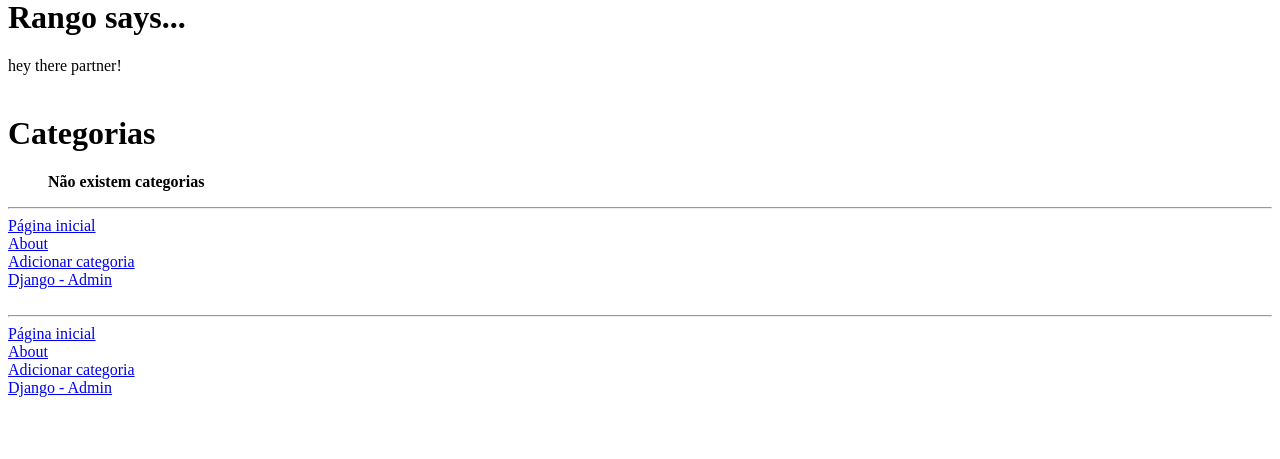
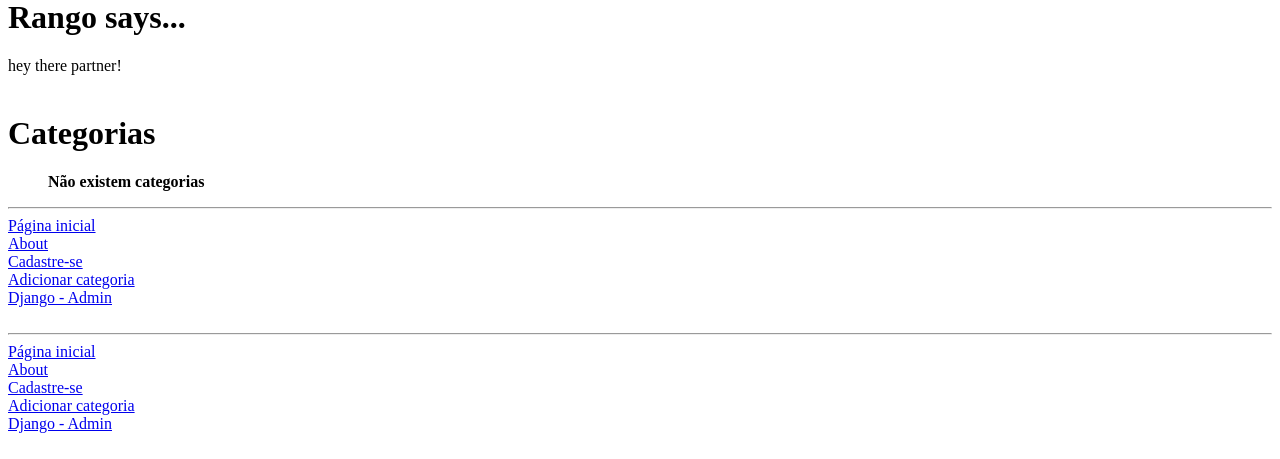
Before and after one commit to AndersonBatalha/tango_with_django, a Django app: page /rango/about/ in a window 1280 px wide. Shown: the part 722-1181 px from the top of the page. Before the commit the page ends 1119 px from the top, so only its background shows below. Run offline with Django 3.2, Linux system fonts and the light colour scheme; data that the repository does not hold is empty.

Commit message:
Inserido link no template base para cadastro de usuário

```diff
--- a/tango_with_django_project/templates/rango/base.html
+++ b/tango_with_django_project/templates/rango/base.html
@@ -34,6 +34,7 @@
         <div>
             <a href="{% url 'index' %}">Página inicial</a><br />
             <a href="{% url 'about' %}">About</a><br />
+            <a href="{% url 'register' %}">Cadastre-se</a><br />
             <a href="{% url 'add_category' %}">Adicionar categoria</a><br />
             <a href="/admin">Django - Admin</a><br />
             <br>
```
